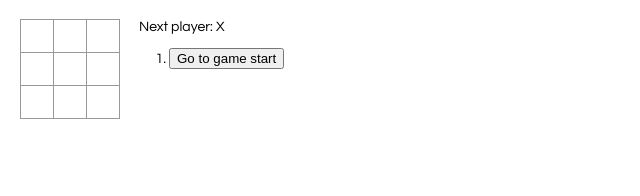
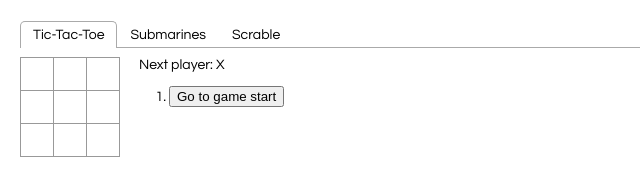
Before and after one commit to ohadgreen/react-tic-tac-toe, a React app: page / in a window 1280 px wide. Shown: the whole page, without its empty margins (0-640 px from the left). Built offline with nearby package versions, Linux system fonts and the light colour scheme.

Commit message:
submarines started

```diff
--- a/package.json
+++ b/package.json
@@ -5,7 +5,8 @@
   "dependencies": {
     "react": "^16.4.1",
     "react-dom": "^16.4.1",
-    "react-scripts": "1.1.4"
+    "react-scripts": "1.1.4",
+    "react-tabs": "^2.2.2"
   },
   "scripts": {
     "start": "react-scripts start",
--- /dev/null
+++ b/src/games/submarines.js
@@ -0,0 +1,70 @@
+import React from 'react';
+import '../index.css';
+
+class SubmarinesBoard extends React.Component {
+    constructor(props) {
+        super(props);
+        this.state = {
+            squares: Array(100).fill(null)
+        }
+    }
+
+    handleClick(i) {
+        const squares = this.state.squares.slice();
+        const afterClickValue = submarinesMap(i) ? 'X' : '-';
+        console.log(i, afterClickValue, squares[i]);
+        squares[i] = afterClickValue;
+        this.setState({squares: squares});
+    }
+
+    render() {
+        // Build the rows in an array
+        let rows = [];
+        for (let y = 0; y < 10; y++) {
+            // Build the cells in an array
+            const cells = [];
+            for (let x = 0; x < 10; x++) {
+                cells.push(<Cell key={y * 10 + x}
+                    value={this.state.squares[y * 10 + x]}
+                    onClick={() => this.handleClick(y * 10 + x)}
+                />);
+            }
+            // Put them in the row
+            rows.push(<tr>{cells}</tr>);
+        }
+        // Return the table
+        return <table><tbody>{rows}</tbody></table>;
+    }
+}
+
+class Cell extends React.Component {
+
+    render() {
+        return <td><button className="square" onClick={this.props.onClick}>
+            {this.props.value}
+        </button></td>;
+    }
+}
+
+function submarinesMap(squareIndex) {
+    const subs = [
+        [0, 10, 20, 30],
+        [24, 34],
+        [53, 54, 55],
+        [68, 78, 88],
+        [80, 90]
+    ];
+
+    let found = false;
+    for (let i = 0; i < subs.length; i++) {
+        const subSquares = subs[i];
+        for (let j = 0; j < subSquares.length; j++) {
+            if (squareIndex === subSquares[j]) {
+                found = true;
+            }
+        }
+    }
+    return found;
+}
+
+export default SubmarinesBoard;
--- /dev/null
+++ b/src/games/tic-tac-toe-game.js
@@ -0,0 +1,167 @@
+import React from 'react';
+import '../index.css';
+
+function Square(props) {
+    return (
+        <button className="square" onClick={props.onClick}>
+            {props.value}
+        </button>
+    )
+}
+
+class Board extends React.Component {
+    renderSquare(i) {
+        return (<Square key={i}
+            value={this.props.squares[i]}
+            onClick={() => this.props.onClick(i)}
+        />
+        );
+    }
+
+    renderBoardTable(i) {
+        let boardRow = [];
+        // boardRow.push('<div>');
+        for (let col = 0; col <= 2; col++) {
+            boardRow.push(this.renderSquare(col + i * 3))
+        }
+        return boardRow;
+    }
+
+    render() {
+        return (
+            <div>
+                <div className="board-row">
+                    {this.renderBoardTable(0)}
+                </div>
+                <div className="board-row">
+                    {this.renderBoardTable(1)}
+                </div>
+                <div className="board-row">
+                    {this.renderBoardTable(2)}
+
+                </div>
+            </div>
+        );
+    }
+}
+
+class Game extends React.Component {
+    constructor(props) {
+        super(props);
+        this.state = {
+            history: [{
+                squares: Array(9).fill(null),
+                quordinates: ''
+            }],
+            xIsNext: true,
+            stepNumber: 0
+        };
+    }
+
+    nextPlayer() {
+        return this.state.xIsNext ? 'X' : 'O';
+    }
+
+    handleClick(i) {
+        const history = this.state.history.slice(0, this.state.stepNumber + 1);
+        const current = history[history.length - 1];
+        const squares = current.squares.slice();
+        if (calculateWinner(squares) || squares[i]) {
+            return;
+        }
+
+        squares[i] = this.nextPlayer();
+
+        this.setState({
+            history: history.concat([{
+                squares: squares,
+                quordinates: squares[i] + ' - ' + squareQuordinates(i)
+            }]),
+            xIsNext: !this.state.xIsNext,
+            stepNumber: history.length
+        });
+    }
+
+    jumpTo(step) {
+        this.setState({
+            stepNumber: step,
+            xIsNext: (step % 2) === 0
+        })
+    }
+
+    render() {
+        const history = this.state.history;
+        const current = history[this.state.stepNumber];
+        const winner = calculateWinner(current.squares);
+
+        let status;
+        if (winner) {
+            status = 'Winner is: ' + winner;
+        }
+        else {
+            status = 'Next player: ' + this.nextPlayer();
+        }
+
+        const moves = history.map((step, move) => {
+            const qrdnt = history[move].quordinates;
+            const desc = move ? 'Go to move # ' + move + ' ' + qrdnt : 'Go to game start';
+            return (
+                <li key={move}>
+                    <button onClick={() => this.jumpTo(move)}>{desc}</button>
+                </li>
+            )
+        })
+
+        return (
+            <div className="game">
+                <div className="game-board">
+                    <Board
+                        squares={current.squares}
+                        onClick={(i) => this.handleClick(i)}
+                    />
+                </div>
+                <div className="game-info">
+                    <div>{status}</div>
+                    <ol>{moves}</ol>
+                </div>
+            </div>
+        );
+    }
+}
+
+function calculateWinner(squares) {
+    const lines = [
+        [0, 1, 2],
+        [3, 4, 5],
+        [6, 7, 8],
+        [0, 3, 6],
+        [1, 4, 7],
+        [2, 5, 8],
+        [0, 4, 8],
+        [2, 4, 6],
+    ];
+    for (let i = 0; i < lines.length; i++) {
+        const [a, b, c] = lines[i];
+        if (squares[a] && squares[a] === squares[b] && squares[a] === squares[c]) {
+            return squares[a];
+        }
+    }
+    return null;
+}
+
+function squareQuordinates(i) {
+    const qrdnts = [
+        "a:1",
+        "a:2",
+        "a:3",
+        "b:1",
+        "b:2",
+        "b:3",
+        "c:1",
+        "c:2",
+        "c:3"
+    ]
+    return qrdnts[i];
+}
+
+export default Game;
--- a/src/index.css
+++ b/src/index.css
@@ -48,3 +48,57 @@ ol, ul {
 .game-info {
   margin-left: 20px;
 }
+
+.react-tabs__tab-list {
+  border-bottom: 1px solid #aaa;
+  margin: 0 0 10px;
+  padding: 0;
+}
+
+.react-tabs__tab {
+  display: inline-block;
+  border: 1px solid transparent;
+  border-bottom: none;
+  bottom: -1px;
+  position: relative;
+  list-style: none;
+  padding: 6px 12px;
+  cursor: pointer;
+  -webkit-tap-highlight-color: transparent;
+}
+
+.react-tabs__tab--selected {
+  background: #fff;
+  border-color: #aaa;
+  color: black;
+  border-radius: 5px 5px 0 0;
+}
+
+.react-tabs__tab--disabled {
+  color: GrayText;
+  cursor: default;
+}
+
+.react-tabs__tab:focus {
+  box-shadow: 0 0 5px hsl(208, 99%, 50%);
+  border-color: hsl(208, 99%, 50%);
+  outline: none;
+}
+
+.react-tabs__tab:focus:after {
+  content: "";
+  position: absolute;
+  height: 5px;
+  left: -4px;
+  right: -4px;
+  bottom: -5px;
+  background: #fff;
+}
+
+.react-tabs__tab-panel {
+  display: none;
+}
+
+.react-tabs__tab-panel--selected {
+  display: block;
+}
--- a/src/index.js
+++ b/src/index.js
@@ -1,150 +1,9 @@
 import React from 'react';
 import ReactDOM from 'react-dom';
 import './index.css';
-
-function Square(props) {
-    return (
-        <button className="square" onClick={props.onClick}>
-            {props.value}
-        </button>
-    )
-}
-
-class Board extends React.Component {
-    renderSquare(i) {
-        return (<Square
-            value={this.props.squares[i]}
-            onClick={() => this.props.onClick(i)}
-        />
-        );
-    }
-
-    render() {
-        return (
-            <div>
-                <div className="board-row">
-                    {this.renderSquare(0)}
-                    {this.renderSquare(1)}
-                    {this.renderSquare(2)}
-                </div>
-                <div className="board-row">
-                    {this.renderSquare(3)}
-                    {this.renderSquare(4)}
-                    {this.renderSquare(5)}
-                </div>
-                <div className="board-row">
-                    {this.renderSquare(6)}
-                    {this.renderSquare(7)}
-                    {this.renderSquare(8)}
-                </div>
-            </div>
-        );
-    }
-}
-
-class Game extends React.Component {
-    constructor(props) {
-        super(props);
-        this.state = {
-            history: [{
-                squares: Array(9).fill(null)
-            }],
-            xIsNext: true,
-            stepNumber: 0
-        };
-    }
-
-    nextPlayer() {
-        return this.state.xIsNext ? 'X' : 'O';
-    }
-
-    handleClick(i) {
-        const history = this.state.history.slice(0, this.state.stepNumber + 1);
-        const current = history[history.length - 1];
-        const squares = current.squares.slice();
-        if (calculateWinner(squares) || squares[i]) {
-            return;
-        }
-
-        squares[i] = this.nextPlayer();
-
-        this.setState({
-            history: history.concat([{
-                squares: squares
-            }]),
-            xIsNext: !this.state.xIsNext,
-            stepNumber: history.length
-        });
-    }
-
-    jumpTo(step){
-        this.setState({
-            stepNumber: step,
-            xIsNext: (step % 2) === 0
-        })
-    }
-
-    render() {
-        const history = this.state.history;
-        const current = history[this.state.stepNumber];
-        const winner = calculateWinner(current.squares);
-
-        let status;
-        if (winner) {
-            status = 'Winner is: ' + winner;
-        }
-        else {
-            status = 'Next player: ' + this.nextPlayer();
-        }
-
-        const moves = history.map((step, move) => {
-            const desc = move ? 'Go to move # ' + move : 'Go to game start';
-            return (
-                <li key={move}>
-                    <button onClick={() => this.jumpTo(move)}>{desc}</button>
-                </li>
-            )
-        })
-
-        return (
-            <div className="game">
-                <div className="game-board">
-                    <Board
-                        squares={current.squares}
-                        onClick={(i) => this.handleClick(i)}
-                    />
-                </div>
-                <div className="game-info">
-                    <div>{status}</div>
-                    <ol>{moves}</ol>
-                </div>
-            </div>
-        );
-    }
-}
-
-function calculateWinner(squares) {
-    const lines = [
-        [0, 1, 2],
-        [3, 4, 5],
-        [6, 7, 8],
-        [0, 3, 6],
-        [1, 4, 7],
-        [2, 5, 8],
-        [0, 4, 8],
-        [2, 4, 6],
-    ];
-    for (let i = 0; i < lines.length; i++) {
-        const [a, b, c] = lines[i];
-        if (squares[a] && squares[a] === squares[b] && squares[a] === squares[c]) {
-            return squares[a];
-        }
-    }
-    return null;
-}
-// ========================================
+import GameTabs from './tabs';
 
 ReactDOM.render(
-    <Game />,
+    <GameTabs />,
     document.getElementById('root')
 );
--- /dev/null
+++ b/src/tabs.js
@@ -0,0 +1,27 @@
+import React from 'react';
+import { Tab, Tabs, TabList, TabPanel } from 'react-tabs';
+import './index.css';
+import Game from './games/tic-tac-toe-game';
+import SubmarinesBoard from './games/submarines';
+
+const GameTabs = () => (
+    <Tabs >
+        <TabList>
+            <Tab>Tic-Tac-Toe</Tab>
+            <Tab>Submarines</Tab>
+            <Tab>Scrable</Tab>
+        </TabList>
+
+        <TabPanel>
+            <Game />
+        </TabPanel>
+        <TabPanel>
+            <SubmarinesBoard />
+        </TabPanel>
+        <TabPanel>
+            <h3>Scrable Game</h3>
+        </TabPanel>
+    </Tabs>
+);
+
+export default GameTabs;
```
Also changed, not shown: 1 other file.
